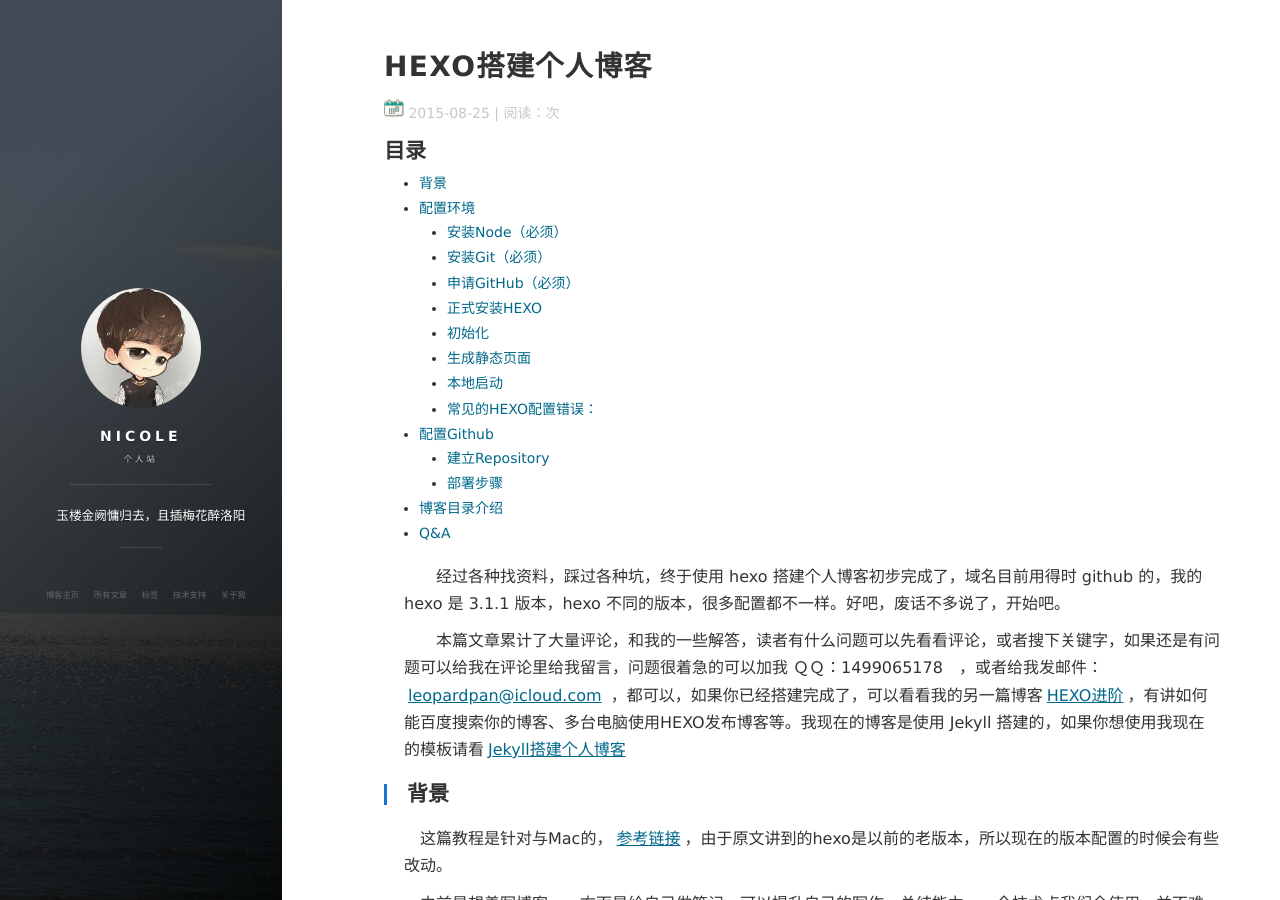
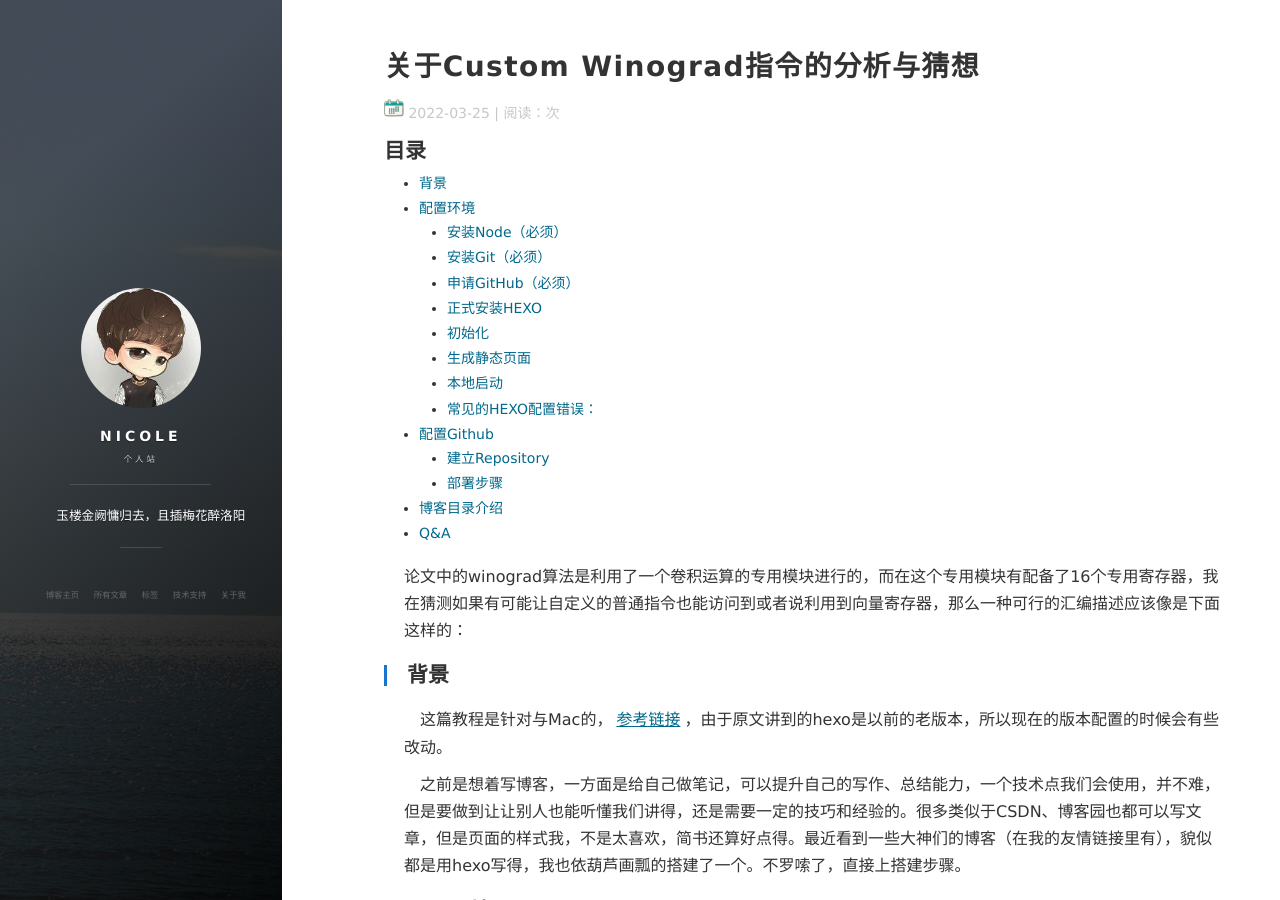
Before and after one commit to nicole01101101zke/nicole01101101zke.github.io, a Jekyll site: the page built from _posts/2022-03-25-关于Custom Winograd指令的分析与猜想.md, in a window 1280 px wide and 900 px high. Built offline with Jekyll 4.4.1, drawn with Linux system fonts in a browser that asks for light colours; nearby versions of some CDN libraries; comment, search, counter and statistics services are not loaded; some of the changed text lies outside the part shown.

Commit message:
Update and rename 2015-08-25-HEXO搭建个人博客.md to 2022-03-25-关于Custom Winograd指令的分析与猜想.md

```diff
--- a/_posts/2015-08-25-HEXO搭建个人博客.md
+++ b/_posts/2022-03-25-关于Custom Winograd指令的分析与猜想.md
@@ -1,14 +1,12 @@
 ---
 layout: post
-title: "HEXO搭建个人博客"
-date: 2015-08-25
-description: "HEXO配置，HEXO+Github，搭建自己的博客"
-tag: hexo
+title: "关于Custom Winograd指令的分析与猜想"
+date: 2022-03-25
+description: "关于Custom Winograd指令的分析与猜想"
+tag: 毕业设计
 ---
 
-　　经过各种找资料，踩过各种坑，终于使用 hexo 搭建个人博客初步完成了，域名目前用得时 github 的，我的 hexo 是 3.1.1 版本，hexo 不同的版本，很多配置都不一样。好吧，废话不多说了，开始吧。
-
-　　本篇文章累计了大量评论，和我的一些解答，读者有什么问题可以先看看评论，或者搜下关键字，如果还是有问题可以给我在评论里给我留言，问题很着急的可以加我 ＱＱ：1499065178　，或者给我发邮件：[leopardpan@icloud.com](mailto:leopardpan@icloud.com)  ，都可以，如果你已经搭建完成了，可以看看我的另一篇博客[HEXO进阶](http://leopardpan.cn/2016/06/HEXO_Advanced/)，有讲如何能百度搜索你的博客、多台电脑使用HEXO发布博客等。我现在的博客是使用 Jekyll 搭建的，如果你想使用我现在的模板请看[Jekyll搭建个人博客](http://leopardpan.cn/2016/10/jekyll_tutorials1/)
+论文中的winograd算法是利用了一个卷积运算的专用模块进行的，而在这个专用模块有配备了16个专用寄存器，我在猜测如果有可能让自定义的普通指令也能访问到或者说利用到向量寄存器，那么一种可行的汇编描述应该像是下面这样的：
 
 
 ## 背景
```
